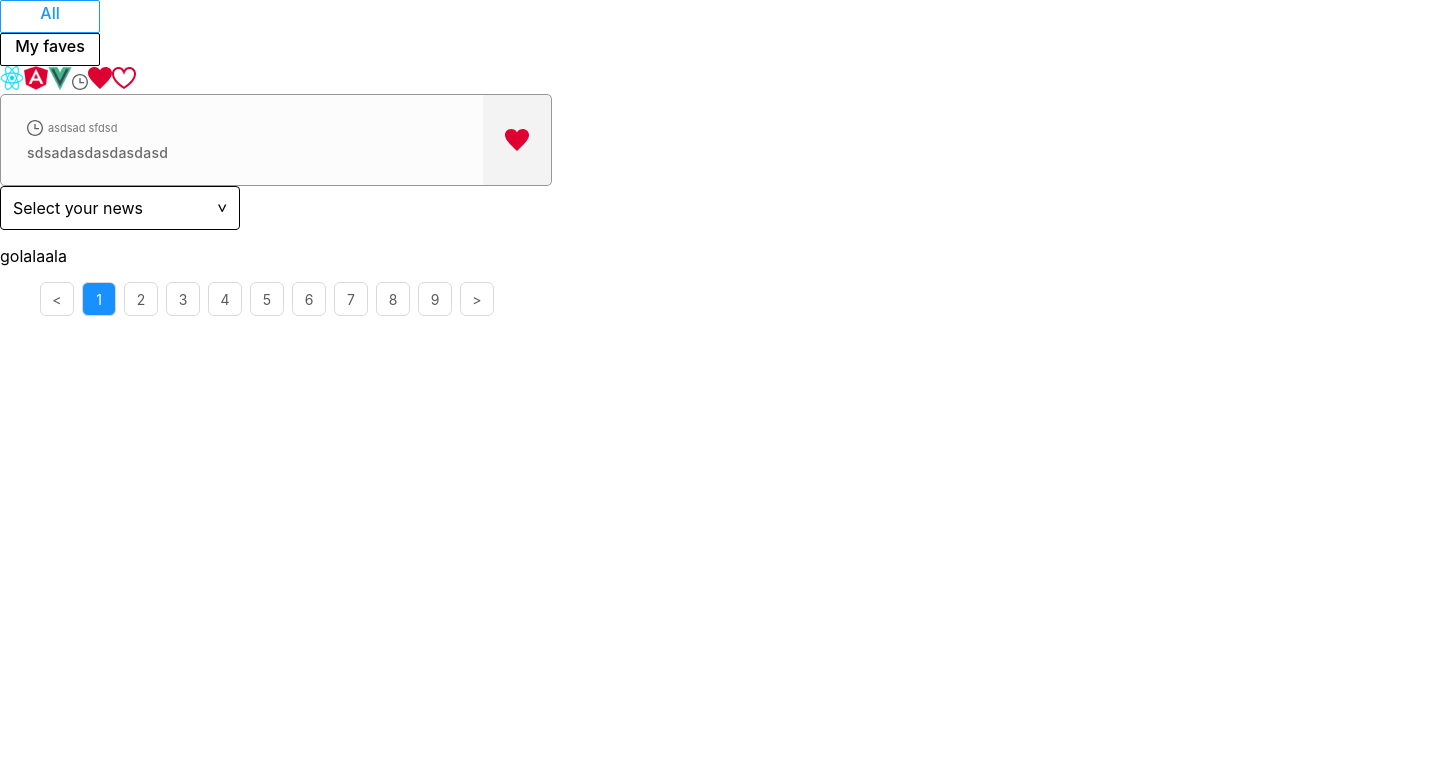
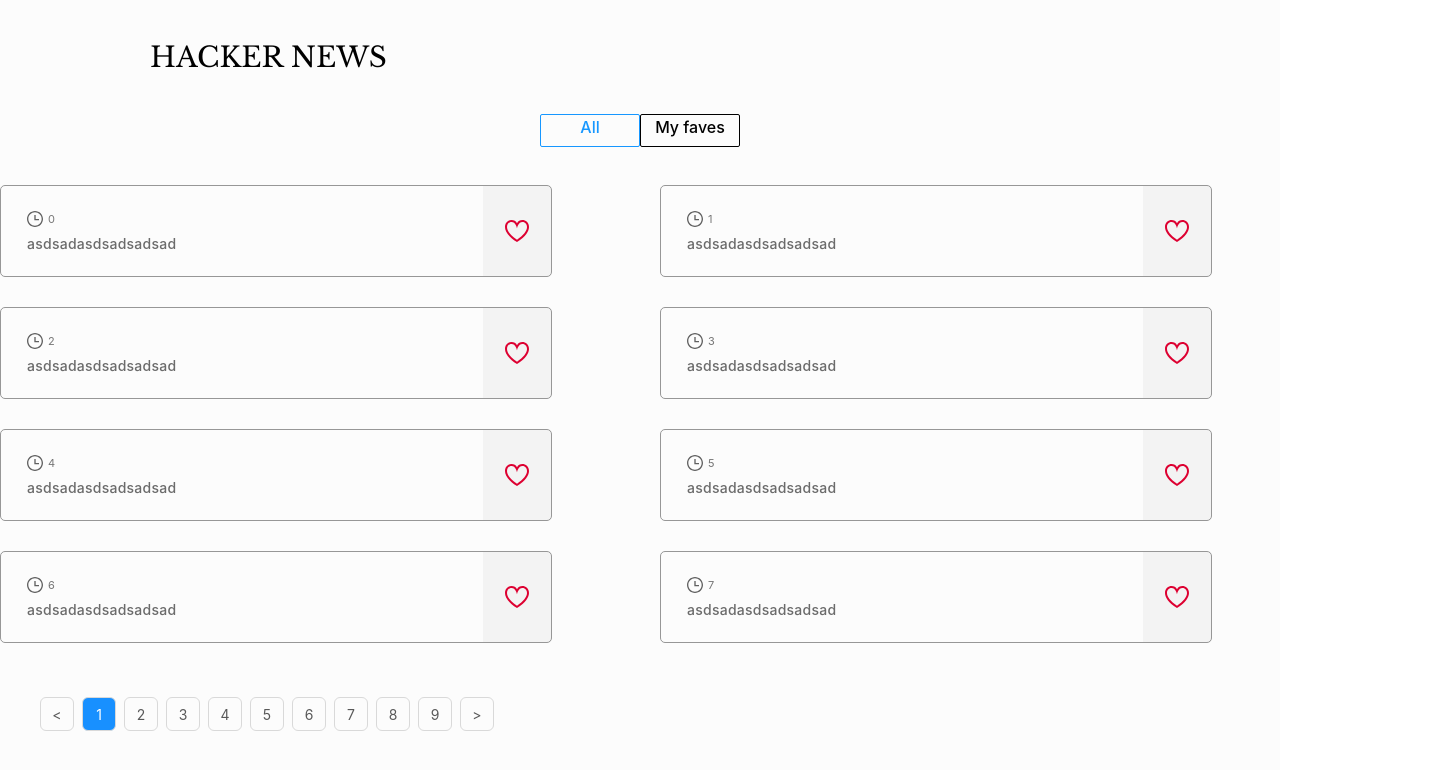
Before and after one commit to angelivan44/Reign-Test, a React (Create React App) app: page / in a window 1280 px wide. Shown: the top 770 px of the page, 1430 px wide, since content can reach past the window. Built offline with nearby package versions, Linux system fonts and the light colour scheme.

Commit message:
add main page

```diff
--- a/src/App.js
+++ b/src/App.js
@@ -4,24 +4,12 @@
 import Pagination from "./Components/Pagination";
 import Search from "./Components/Search";
 import Tab from "./Components/Tab";
+import Main from "./Page/Main";
 
 function App() {
   const [status , setStatus] = useState("All")
   return (
-    <div>
-     <Tab status={status} content="All" onClick={()=>setStatus("All")}></Tab>
-     <Tab status={status} content="My faves" onClick={()=>setStatus("My faves")}></Tab>
-    <Icon type="react"></Icon>
-    <Icon type="angular"></Icon>
-    <Icon type="vue"></Icon>
-    <Icon type="time"></Icon>
-    <Icon type="favorite"></Icon>
-    <Icon type="nofavorite"></Icon>
-    <Card timedata = " asdsad sfdsd" type = "favorite"  body ="sdsadasdasdasdasd"></Card>
-    <Search></Search>
-    <p>golalaala</p>
-    <Pagination></Pagination>
-    </div>
+    <Main></Main>
   );
 }
 
--- /dev/null
+++ b/src/Page/Main.js
@@ -0,0 +1,70 @@
+import styled from "@emotion/styled";
+import { useState } from "react";
+import Card from "../Components/Card";
+import Icon from "../Components/Icon";
+import Pagination from "../Components/Pagination";
+import Search from "../Components/Search";
+import Tab from "../Components/Tab";
+
+export default function Main() {
+  const [status, setStatus] = useState("All");
+  const rangeCard = [...Array(8).keys()];
+  const dataCards = rangeCard.map((data) => (
+    <Card timedata={data} type="nofavorite" body="asdsadasdsadsadsad"></Card>
+  ));
+  return (
+    <StyleDiv>
+      <header>HACKER NEWS</header>
+      <main>
+        <StyleToggle>
+          <Tab
+            status={status}
+            content="All"
+            onClick={() => setStatus("All")}
+          ></Tab>
+          <Tab
+            status={status}
+            content="My faves"
+            onClick={() => setStatus("My faves")}
+          ></Tab>
+        </StyleToggle>
+        <StyleContainer>{dataCards}</StyleContainer>
+      </main>
+      <Pagination></Pagination>
+    </StyleDiv>
+  );
+}
+
+const StyleDiv = styled.div`
+  width: 100vw;
+  height: 100vh;
+  padding: 0 0 98px;
+  background-color: #fcfcfc;
+  & header {
+    display:flex;
+    font-size: 28px;
+    font-family: libre baskerville;
+    align-items:center;
+    padding-left: 150px;
+    width:100%;
+    height:114px;
+  }
+  & main {
+    display:flex;
+    flex-direction: column;
+    align-items:center;
+  }
+`;
+
+const StyleContainer = styled.div`
+  display:grid;
+  width:100%;
+  padding:38px 150px;
+  grid-template-columns: 1fr 1fr;
+  row-gap: 30px;
+  column-gap: 40px;
+`;
+
+const StyleToggle = styled.div`
+  display:flex;
+`;
```
